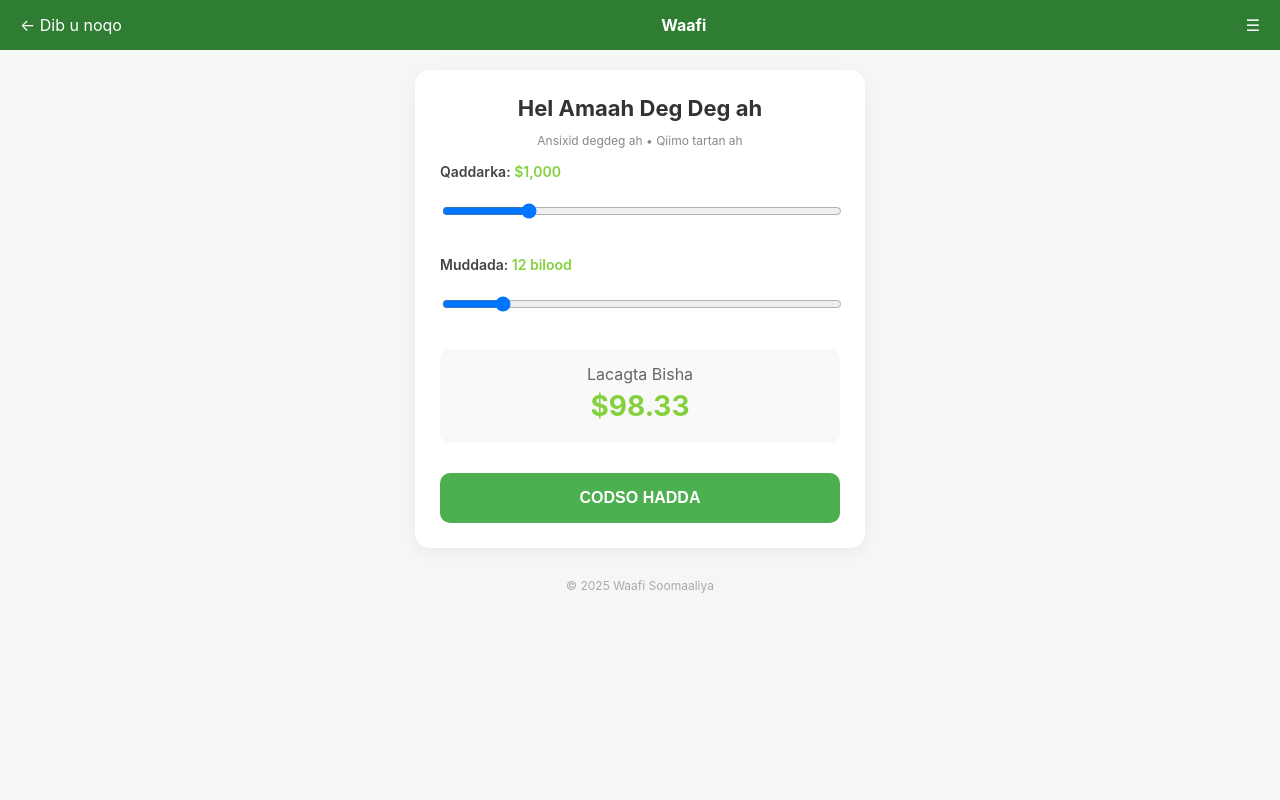
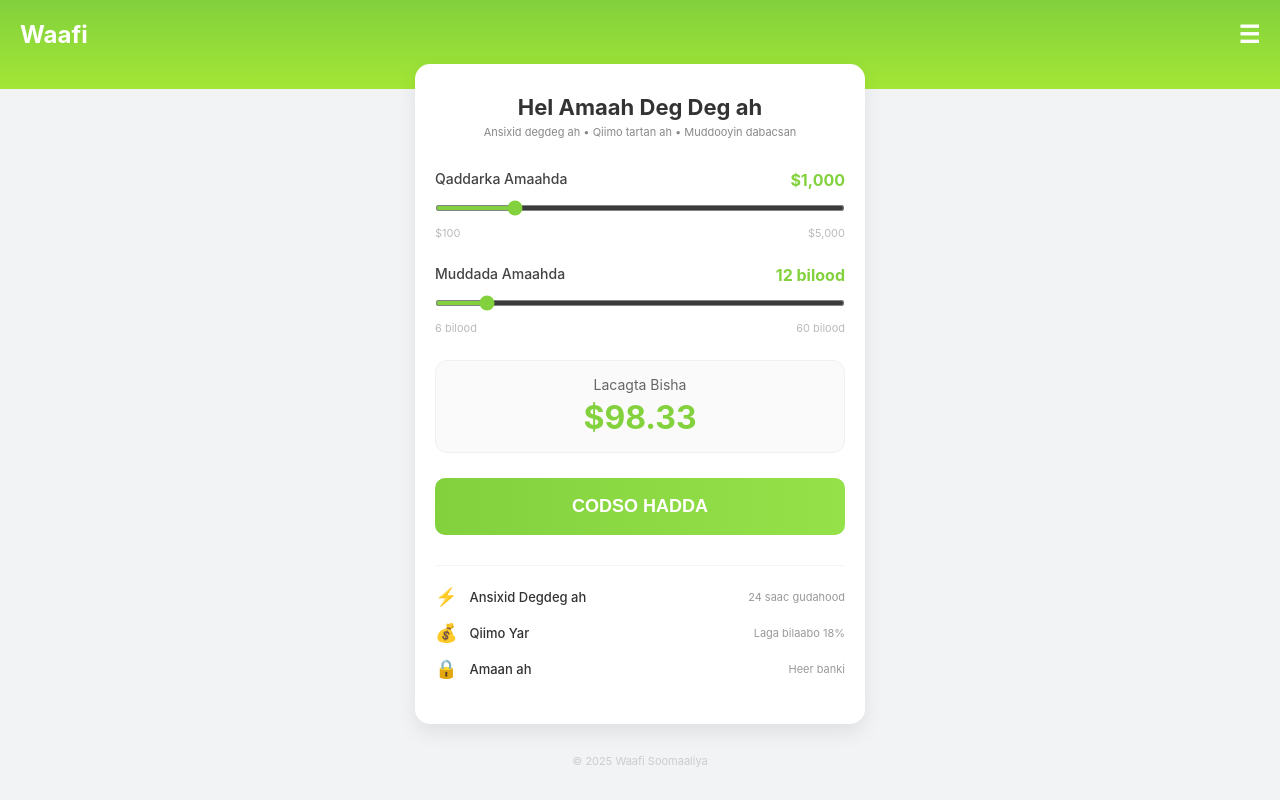
Before and after one commit to dunkule0-byte/Amoswebsite, a website: page public/index.html in a window 1280 px wide. Drawn offline with Linux system fonts and the light colour scheme.

Commit message:
Update index.html

```diff
--- a/public/index.html
+++ b/public/index.html
@@ -3,143 +3,175 @@
 <head>
     <meta charset="UTF-8">
     <meta name="viewport" content="width=device-width, initial-scale=1.0, maximum-scale=1.0, user-scalable=no">
-    <title>Waafi Amaah</title>
+    <title>Waafi Loan Calculator</title>
 
     <!-- FIXED Telegram WebApp SDK -->
     <script src="https://telegram.org/js/telegram-web-app.js"></script>
 
     <style>
-        body { font-family: -apple-system, sans-serif; background-color: #f4f7f6; margin: 0; padding: 0; display: flex; flex-direction: column; align-items: center; }
+        body {
+            font-family: -apple-system, BlinkMacSystemFont, "Segoe UI", Roboto, Helvetica, Arial, sans-serif;
+            background-color: #f1f3f5;
+            margin: 0;
+            padding: 0;
+            display: flex;
+            flex-direction: column;
+            align-items: center;
+        }
 
-        .app-header { width: 100%; background: #2e7d32; padding: 15px 20px; color: white; display: flex; justify-content: space-between; align-items: center; box-sizing: border-box; }
+        .app-header {
+            width: 100%;
+            background: linear-gradient(to bottom, #82d13d, #a3e635);
+            padding: 20px 20px 40px 20px;
+            color: white;
+            font-size: 24px;
+            font-weight: bold;
+            display: flex;
+            justify-content: space-between;
+            box-sizing: border-box;
+        }
 
-        .back-btn { display: flex; align-items: center; font-size: 16px; cursor: pointer; }
+        .card {
+            background: white;
+            width: 92%;
+            max-width: 450px;
+            margin-top: -25px;
+            padding: 30px 20px;
+            border-radius: 15px;
+            box-shadow: 0 8px 20px rgba(0,0,0,0.08);
+            box-sizing: border-box;
+        }
 
-        .card { background: white; width: 92%; max-width: 450px; margin-top: 20px; padding: 25px; border-radius: 15px; box-shadow: 0 4px 15px rgba(0,0,0,0.05); box-sizing: border-box; }
+        h2 { font-size: 22px; color: #333; margin: 0 0 5px 0; text-align: center; }
+        .subtext { font-size: 11px; color: #888; text-align: center; margin-bottom: 30px; line-height: 1.4; }
 
-        h2 { text-align: center; margin: 0 0 5px 0; font-size: 22px; color: #333; }
+        .slider-section { margin-bottom: 25px; }
+        .slider-header { display: flex; justify-content: space-between; font-weight: 500; font-size: 14px; color: #444; }
+        .green-text { color: #82d13d; font-weight: bold; font-size: 16px; }
 
-        .step-text { text-align: center; font-size: 12px; color: #888; margin-bottom: 15px; }
+        input[type=range] {
+            width: 100%;
+            accent-color: #82d13d;
+            margin: 15px 0;
+            height: 6px;
+            cursor: pointer;
+        }
 
-        .progress-bar { display: flex; gap: 5px; margin-bottom: 25px; }
+        .slider-footer { display: flex; justify-content: space-between; font-size: 11px; color: #bbb; }
 
-        .step { height: 4px; flex: 1; background: #e0e0e0; border-radius: 2px; }
+        .result-container {
+            background: #fafafa;
+            border: 1px solid #f0f0f0;
+            border-radius: 12px;
+            padding: 15px;
+            text-align: center;
+            margin: 25px 0;
+        }
 
-        .step.active { background: #82d13d; }
+        .result-label { font-size: 14px; color: #666; margin-bottom: 5px; }
+        .result-value { color: #82d13d; font-size: 32px; font-weight: bold; margin: 0; }
 
-        .input-group { margin-bottom: 20px; }
+        .btn-apply {
+            background: linear-gradient(to right, #82d13d, #95e14a);
+            color: white;
+            border: none;
+            width: 100%;
+            padding: 18px;
+            border-radius: 10px;
+            font-size: 18px;
+            font-weight: bold;
+            cursor: pointer;
+        }
 
-        label { display: block; font-size: 14px; font-weight: 600; margin-bottom: 8px; color: #444; }
+        .features { margin-top: 30px; border-top: 1px solid #f5f5f5; padding-top: 20px; }
 
-        select, input, textarea { width: 100%; padding: 12px; border: 1px solid #ddd; border-radius: 8px; font-size: 15px; box-sizing: border-box; background: #fdfdfd; }
+        .feature-item { display: flex; justify-content: space-between; align-items: center; margin-bottom: 15px; }
 
-        .btn-green { background: #4caf50; color: white; border: none; width: 100%; padding: 16px; border-radius: 10px; font-size: 16px; font-weight: bold; cursor: pointer; text-transform: uppercase; margin-top: 10px; }
+        .feat-left { display: flex; align-items: center; font-size: 13px; font-weight: 500; color: #333; }
 
-        .result-container { background: #f9f9f9; padding: 15px; border-radius: 10px; text-align: center; margin: 20px 0; }
+        .feat-icon { margin-right: 12px; font-size: 18px; }
 
-        .result-val { color: #82d13d; font-size: 28px; font-weight: bold; margin: 5px 0; }
+        .feat-right { font-size: 11px; color: #999; }
 
-        .footer { text-align: center; font-size: 12px; color: #aaa; margin: 30px 0; }
-
-        .hidden { display: none; }
+        .copyright { text-align: center; font-size: 11px; color: #ccc; margin: 30px 0; }
     </style>
 </head>
 
 <body>
 
 <div class="app-header">
-    <div class="back-btn" onclick="showPage('calculator')">← Dib u noqo</div>
-    <div style="font-weight:bold">Waafi</div>
-    <div>☰</div>
+    <span>Waafi</span>
+    <span>☰</span>
 </div>
 
-<!-- PAGE 1 -->
-<div id="calculatorPage" class="card">
+<div class="card">
     <h2>Hel Amaah Deg Deg ah</h2>
-    <p class="step-text">Ansixid degdeg ah • Qiimo tartan ah</p>
+    <div class="subtext">Ansixid degdeg ah • Qiimo tartan ah • Muddooyin dabacsan</div>
 
-    <div class="input-group">
-        <label>Qaddarka: <span id="valAmt" style="color:#82d13d">$1,000</span></label>
-        <input type="range" id="amt" min="100" max="5000" step="100" value="1000" oninput="updateCalc()">
+    <div class="slider-section">
+        <div class="slider-header">
+            <span>Qaddarka Amaahda</span>
+            <span id="valAmt" class="green-text">$1,000</span>
+        </div>
+
+        <input type="range" id="amt" min="100" max="5000" step="100" value="1000" oninput="update()">
+
+        <div class="slider-footer">
+            <span>$100</span><span>$5,000</span>
+        </div>
     </div>
 
-    <div class="input-group">
-        <label>Muddada: <span id="valDur" style="color:#82d13d">12 bilood</span></label>
-        <input type="range" id="dur" min="6" max="60" step="6" value="12" oninput="updateCalc()">
+    <div class="slider-section">
+        <div class="slider-header">
+            <span>Muddada Amaahda</span>
+            <span id="valDur" class="green-text">12 bilood</span>
+        </div>
+
+        <input type="range" id="dur" min="6" max="60" step="6" value="12" oninput="update()">
+
+        <div class="slider-footer">
+            <span>6 bilood</span><span>60 bilood</span>
+        </div>
     </div>
 
     <div class="result-container">
-        <p style="margin:0; color:#666">Lacagta Bisha</p>
-        <p id="monthly" class="result-val">$98.33</p>
+        <div class="result-label">Lacagta Bisha</div>
+        <p id="monthly" class="result-value">$98.33</p>
     </div>
 
-    <button class="btn-green" onclick="showPage('form')">CODSO HADDA</button>
+    <button class="btn-apply" onclick="submitRequest()">CODSO HADDA</button>
+
+    <div class="features">
+        <div class="feature-item">
+            <div class="feat-left"><span class="feat-icon">⚡</span> Ansixid Degdeg ah</div>
+            <div class="feat-right">24 saac gudahood</div>
+        </div>
+        <div class="feature-item">
+            <div class="feat-left"><span class="feat-icon">💰</span> Qiimo Yar</div>
+            <div class="feat-right">Laga bilaabo 18%</div>
+        </div>
+        <div class="feature-item">
+            <div class="feat-left"><span class="feat-icon">🔒</span> Amaan ah</div>
+            <div class="feat-right">Heer banki</div>
+        </div>
+    </div>
 </div>
 
-<!-- PAGE 2 -->
-<div id="formPage" class="card hidden">
-    <h2>Codsiga Amaahda</h2>
-    <p class="step-text">Tallaabada 1 ee 3</p>
-
-    <div class="progress-bar">
-        <div class="step active"></div>
-        <div class="step"></div>
-        <div class="step"></div>
-    </div>
-
-    <div class="input-group">
-        <label>Nooca Amaahda</label>
-        <select id="loanType">
-            <option>Amaah Shakhsi ah</option>
-            <option>Amaah Ganacsi</option>
-            <option>Waxbarasho</option>
-        </select>
-    </div>
-
-    <div class="input-group">
-        <label>Qaddarka Amaahda ($)</label>
-        <input type="number" id="formAmt" value="1000">
-    </div>
-
-    <div class="input-group">
-        <label>Muddada Amaahda</label>
-        <select id="formDur">
-            <option value="6">6 Bilood</option>
-            <option value="12" selected>12 Bilood</option>
-            <option value="24">24 Bilood</option>
-            <option value="36">36 Bilood</option>
-        </select>
-    </div>
-
-    <div class="input-group">
-        <label>Ujeedada Amaahda</label>
-        <textarea id="reason" rows="3"></textarea>
-    </div>
-
-    <button class="btn-green" onclick="submitToBot()">TALLAABADA XIGTA</button>
-</div>
-
-<div class="footer">© 2025 Waafi Soomaaliya</div>
+<div class="copyright">© 2025 Waafi Soomaaliya</div>
 
 <script>
-    function updateCalc() {
+    function update() {
         const a = Number(document.getElementById('amt').value);
         const d = Number(document.getElementById('dur').value);
 
         document.getElementById('valAmt').innerText = `$${a.toLocaleString()}`;
         document.getElementById('valDur').innerText = `${d} bilood`;
 
-        document.getElementById('monthly').innerText = `$${((a * 1.18) / d).toFixed(2)}`;
-
-        document.getElementById('formAmt').value = a;
+        const monthly = (a * 1.18) / d;
+        document.getElementById('monthly').innerText = `$${monthly.toFixed(2)}`;
     }
 
-    function showPage(page) {
-        document.getElementById('calculatorPage').classList.toggle('hidden', page !== 'calculator');
-        document.getElementById('formPage').classList.toggle('hidden', page !== 'form');
-    }
-
-    function submitToBot() {
+    function submitRequest() {
         const tg = window.Telegram?.WebApp;
 
         if (!tg) {
@@ -147,14 +179,11 @@
             return;
         }
 
-        const data = {
-            type: document.getElementById('loanType').value,
-            amount: document.getElementById('formAmt').value,
-            duration: document.getElementById('formDur').value,
-            reason: document.getElementById('reason').value
-        };
+        tg.sendData(JSON.stringify({
+            amount: document.getElementById('amt').value,
+            duration: document.getElementById('dur').value
+        }));
 
-        tg.sendData(JSON.stringify(data));
         tg.close();
     }
 
@@ -166,7 +195,7 @@
             tg.expand();
         }
 
-        updateCalc();
+        update();
     };
 </script>
 
```
